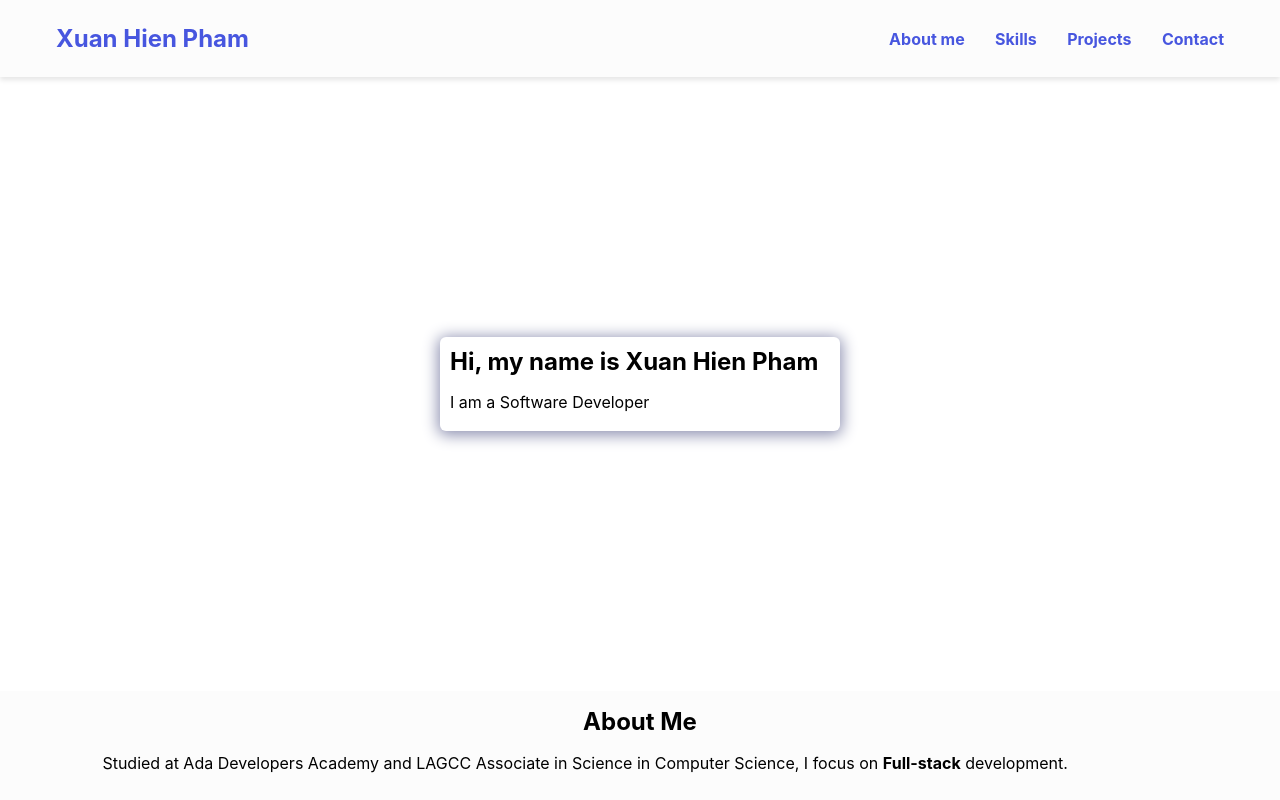
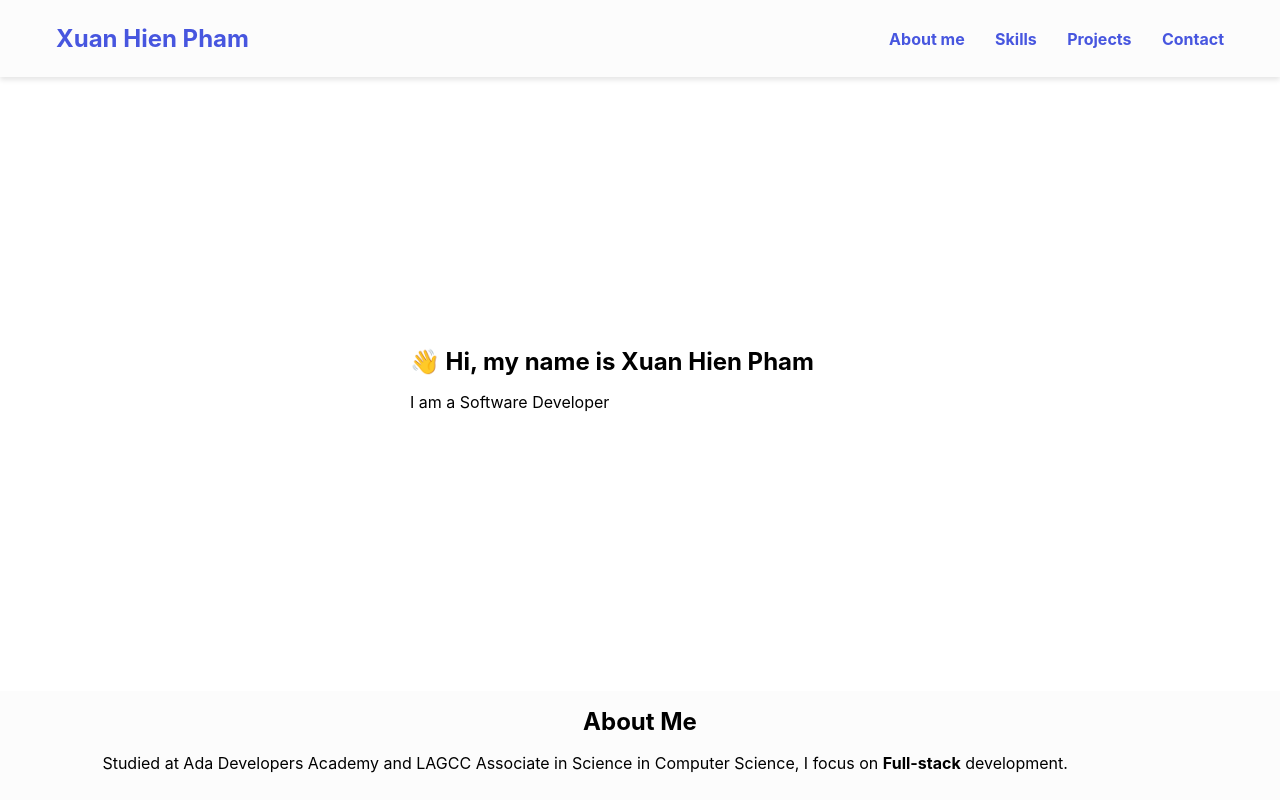
Before and after one commit to HienXuanPham/portfolio, a React (Create React App) app: page / in a window 1280 px wide. Built offline with nearby package versions, Linux system fonts and the light colour scheme.

Commit message:
added animation

```diff
--- a/src/components/Hero.js
+++ b/src/components/Hero.js
@@ -1,12 +1,16 @@
 import React from "react";
 import "../styles/Hero.css";
+import "animate.css";
 
 const Hero = () => {
   return (
     <section className="hero" id="home">
       {/* <img /> */}
-      <div className="bio animate__animated animate__shakeX">
-        <h1 className="bio-title">Hi, my name is Xuan Hien Pham</h1>
+      <div className="bio">
+        <h1 className="bio-title">
+          <span>👋</span>
+          {" Hi, my name is Xuan Hien Pham"}
+        </h1>
         <p className="bio-subtitle">I am a Software Developer</p>
       </div>
     </section>
--- a/src/styles/Hero.css
+++ b/src/styles/Hero.css
@@ -8,10 +8,10 @@
 }
 
 .bio {
-  width: 25rem;
+  width: 30rem;
   padding: 0.625rem;
-  border-radius: 6px;
-  box-shadow: 0px 2px 15px 2px var(--primary-shadow);
+  /* border-radius: 6px;
+  box-shadow: 0px 2px 15px 2px var(--primary-shadow); */
 }
 
 .bio-title {
@@ -22,3 +22,9 @@
   line-height: var(--line-height);
   padding: 0.3rem 0;
 }
+
+.bio-title span {
+  animation: wobble 2.5s 5;
+  animation-delay: 0.5s;
+  display: inline-block;
+}
```
Also changed, not shown: public/manifest.json, src/index.css (line endings or trailing spaces).
